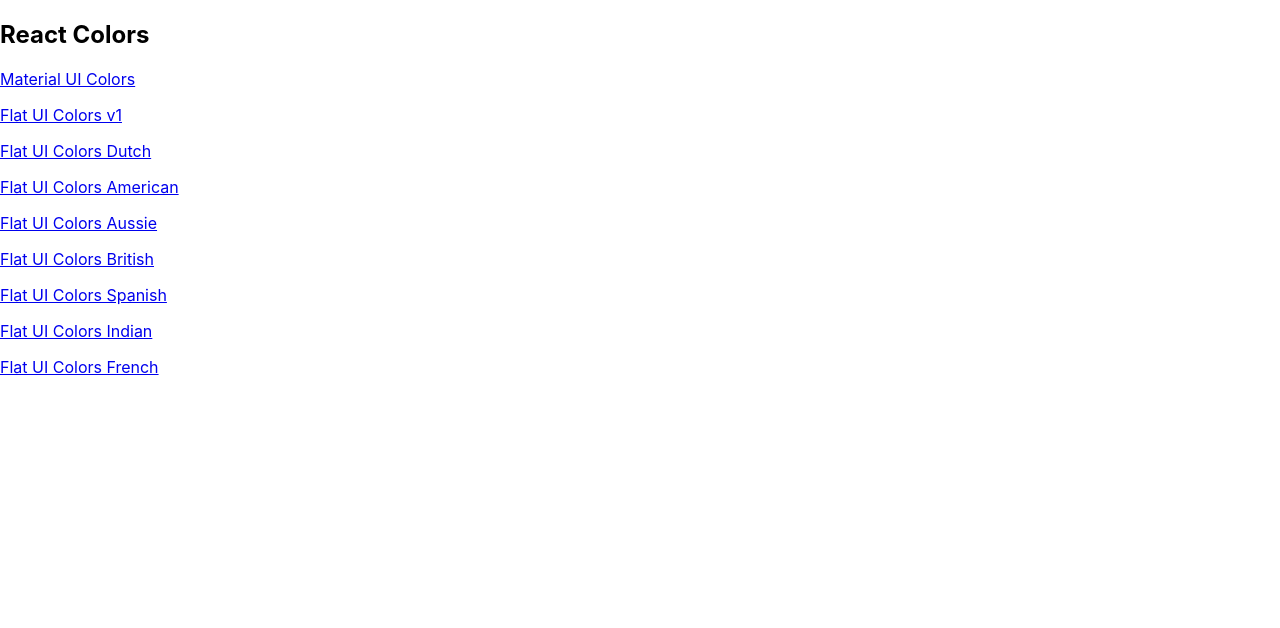
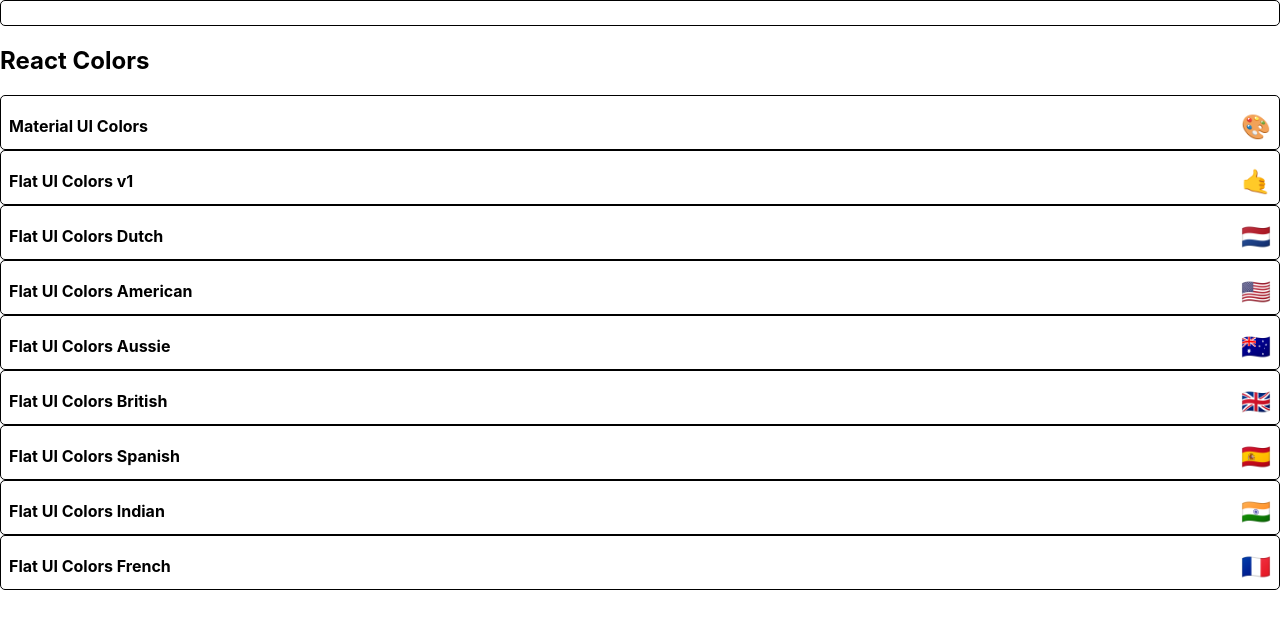
Before and after one commit to vonds/React-Projects, a React (Create React App) app in the folder react-color/: page / in a window 1280 px wide. Shown: the top 628 px of the page. Built offline with nearby package versions, Linux system fonts and the light colour scheme.

Commit message:
initial styling for MiniPalette

```diff
--- a/react-color/package.json
+++ b/react-color/package.json
@@ -5,6 +5,7 @@
   "dependencies": {
     "@material-ui/core": "^4.7.0",
     "@material-ui/icons": "^4.5.1",
+    "@material-ui/styles": "^4.6.0",
     "chroma-js": "^2.1.0",
     "rc-slider": "^8.7.1",
     "react": "^16.12.0",
--- /dev/null
+++ b/react-color/src/MiniPalette.js
@@ -0,0 +1,51 @@
+import React from 'react'
+import { withStyles } from '@material-ui/styles'
+import { flexbox } from '@material-ui/system'
+
+const styles = {
+    root: {
+        background: 'white',
+        border: '1px solid black',
+        borderRadius: '5px',
+        padding: '0.5rem',
+        position: 'relative',
+        overflow: 'hidden',
+        '&:hover': {
+            cursor: 'pointer'
+        }
+    },
+    colors: {
+        backgroundColor: 'grey'
+    },
+    title: {
+        display: 'flex',
+        justifyContent: 'space-between',
+        alignItems: 'center',
+        margin: '0',
+        color: 'black',
+        paddingTop: '0.5rem',
+        fontSize: '1rem',
+        position: 'relative'
+    },
+    emoji: {
+        marginLeft: '0.5rem',
+        fontSize: '1.5rem'
+    }
+}
+
+function MiniPalette(props) {
+    const { classes, paletteName, emoji } = props
+    console.log(classes)
+    return (
+        <section className={classes.root}>
+            <section className={classes.colors}>
+
+            </section>
+            <h5 className={classes.title}>
+                {paletteName} <span className={classes.emoji}>{emoji}</span>
+            </h5>
+        </section>
+    )
+}
+
+export default withStyles(styles)(MiniPalette)
--- a/react-color/src/PaletteList.js
+++ b/react-color/src/PaletteList.js
@@ -1,4 +1,5 @@
 import React, {Component} from 'react'
+import MiniPalette from './MiniPalette'
 import { Link } from 'react-router-dom'
 
 class PaletteList extends Component {
@@ -6,11 +7,10 @@
         const { palettes } = this.props
         return (
             <section className='PaletteList'>
+            <MiniPalette />
                 <h1>React Colors</h1>
                 { palettes.map(palette => (
-                    <p>
-                        <Link to={`/palette/${palette.id}`}>{palette.paletteName}</Link>
-                    </p>
+                   <MiniPalette {...palette}/>
 
                 )) }
             </section>
```
